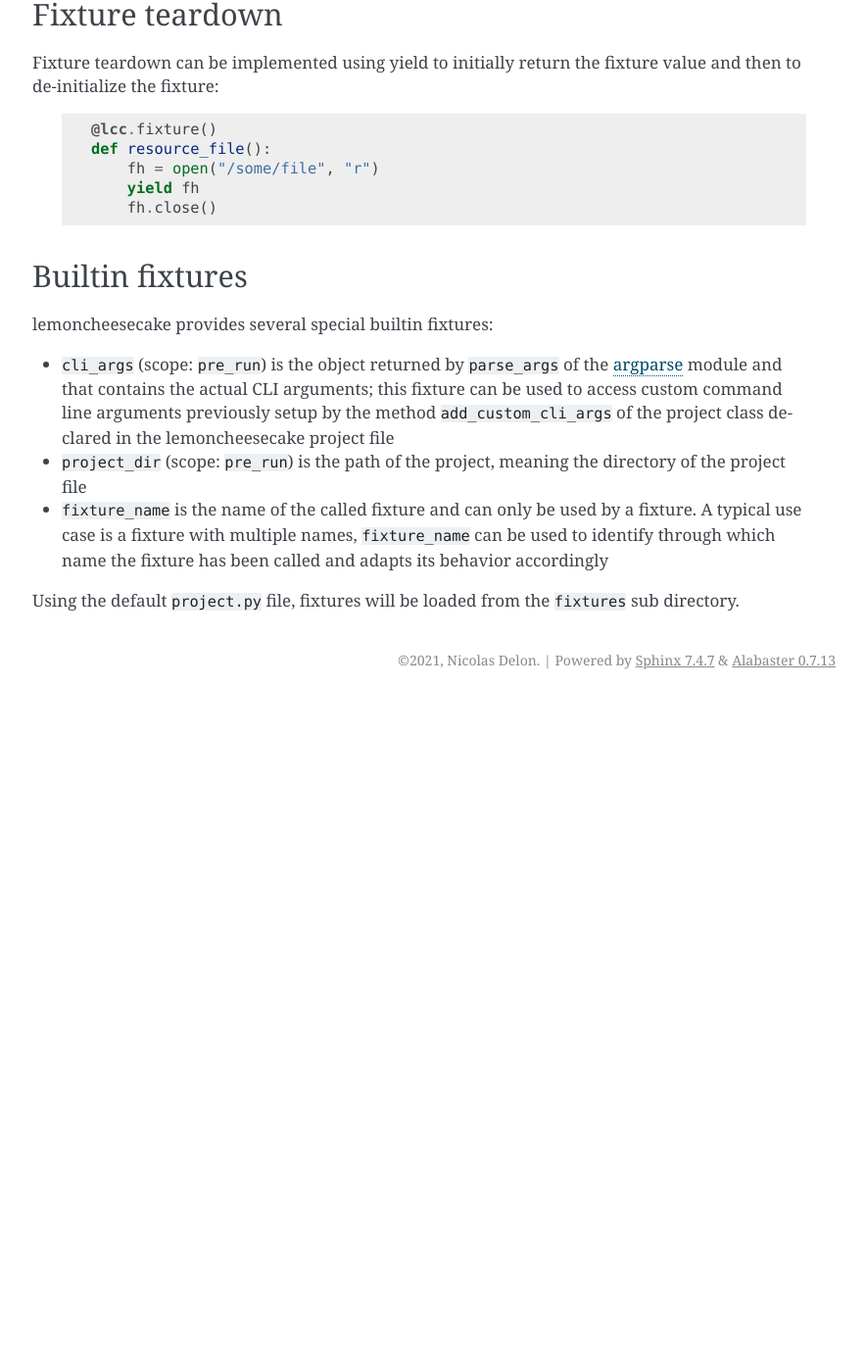
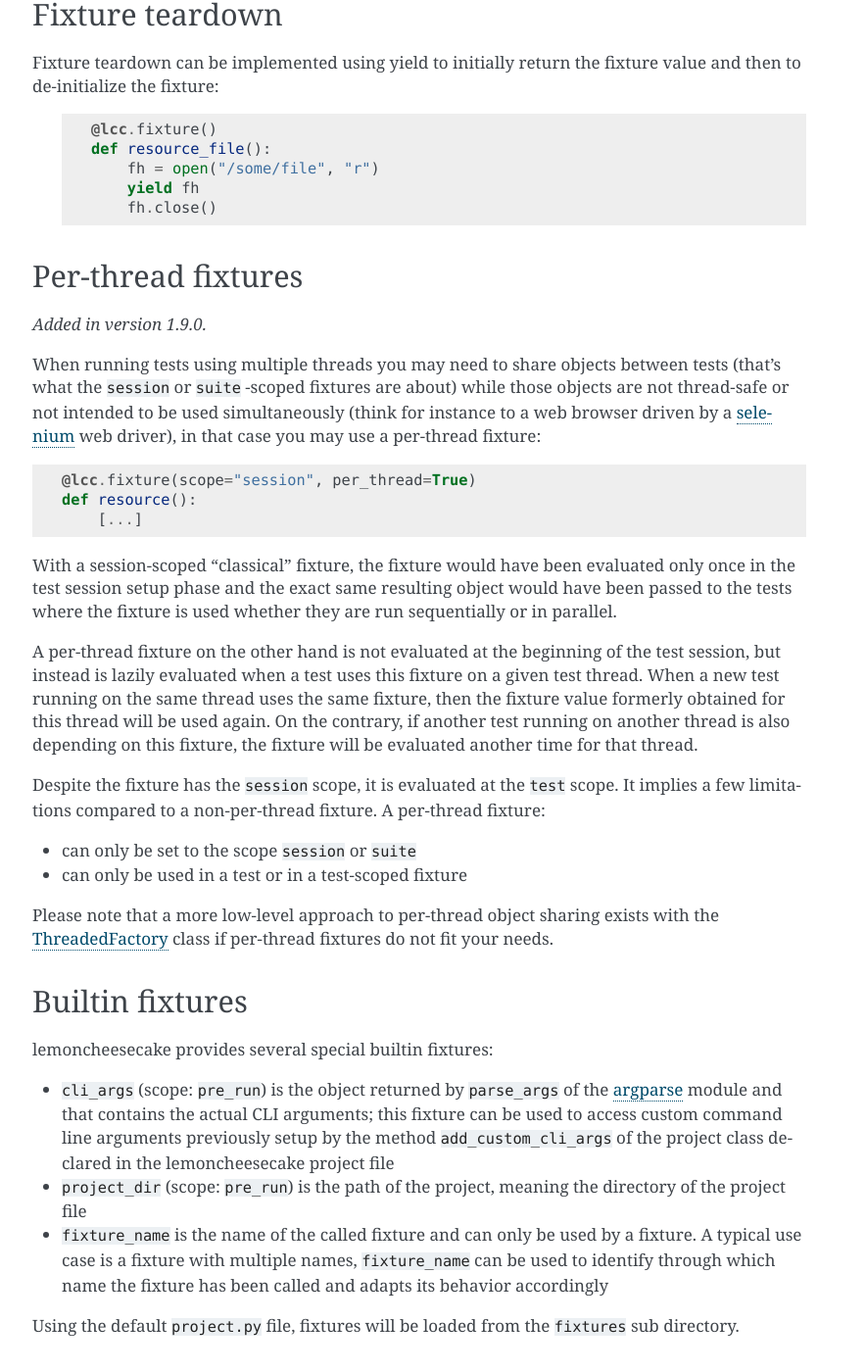
Before and after one commit to lemoncheesecake/lemoncheesecake, a Sphinx documentation site: the page built from doc/fixtures.rst, in a window 1280 px wide and 1400 px high, scrolled down 2059 px. Shown: the whole window at 98% size, without its empty margins (362-1246 px from the left). Built offline with Sphinx 7.4.7, drawn with Linux system fonts in a browser that asks for light colours; before the commit the page ends 2772 px from its top, so only the background shows below that; some of the changed text lies outside the part shown.

Commit message:
doc: add documentation for per-thread fixtures

```diff
--- a/doc/fixtures.rst
+++ b/doc/fixtures.rst
@@ -66,8 +66,8 @@ instance / module attributes:
     api = lcc.inject_fixture()
 
 
-Fixture name
-------------
+Fixture name(s)
+---------------
 
 A fixture can be called through multiple names specified in the ``names`` parameter (otherwise the fixture name
 is the fixture function name):
@@ -119,6 +119,42 @@ de-initialize the fixture:
           fh.close()
 
 
+.. _per_thread_fixtures:
+
+Per-thread fixtures
+-------------------
+
+.. versionadded:: 1.9.0
+
+When running tests using multiple threads you may need to share objects between tests (that's what the
+``session`` or ``suite`` -scoped fixtures are about) while those objects are not thread-safe or not intended to be
+used simultaneously (think for instance
+to a web browser driven by a `selenium <https://selenium-python.readthedocs.io/>`_ web driver), in that case you may use
+a per-thread fixture::
+
+    @lcc.fixture(scope="session", per_thread=True)
+    def resource():
+        [...]
+
+With a session-scoped "classical" fixture, the fixture would have been evaluated only once in the test session setup
+phase and the exact same resulting object would have been passed to the tests where the fixture is used
+whether they are run sequentially or in parallel.
+
+A per-thread fixture on the other hand is not evaluated at the beginning of the test session, but
+instead is lazily evaluated when a test uses this fixture on a given test thread. When a new test running on
+the same thread uses the same fixture, then the fixture value formerly obtained for this thread will be used again.
+On the contrary, if another test running on another thread is also depending on this fixture, the fixture will
+be evaluated another time for that thread.
+
+Despite the fixture has the ``session`` scope, it is evaluated at the ``test`` scope. It implies a few
+limitations compared to a non-per-thread fixture. A per-thread fixture:
+
+- can only be set to the scope ``session`` or ``suite``
+- can only be used in a test or in a test-scoped fixture
+
+Please note that a more low-level approach to per-thread object sharing exists with the
+:ref:`ThreadedFactory <threaded_factory>` class if per-thread fixtures do not fit your needs.
+
 Builtin fixtures
 ----------------
 
```
Also changed, not shown: other parts of doc/fixtures.rst (+2 -2 lines), doc/api.rst (+8 -2 lines), doc/parallelism.rst (+5 -2 lines), 2 other files.
